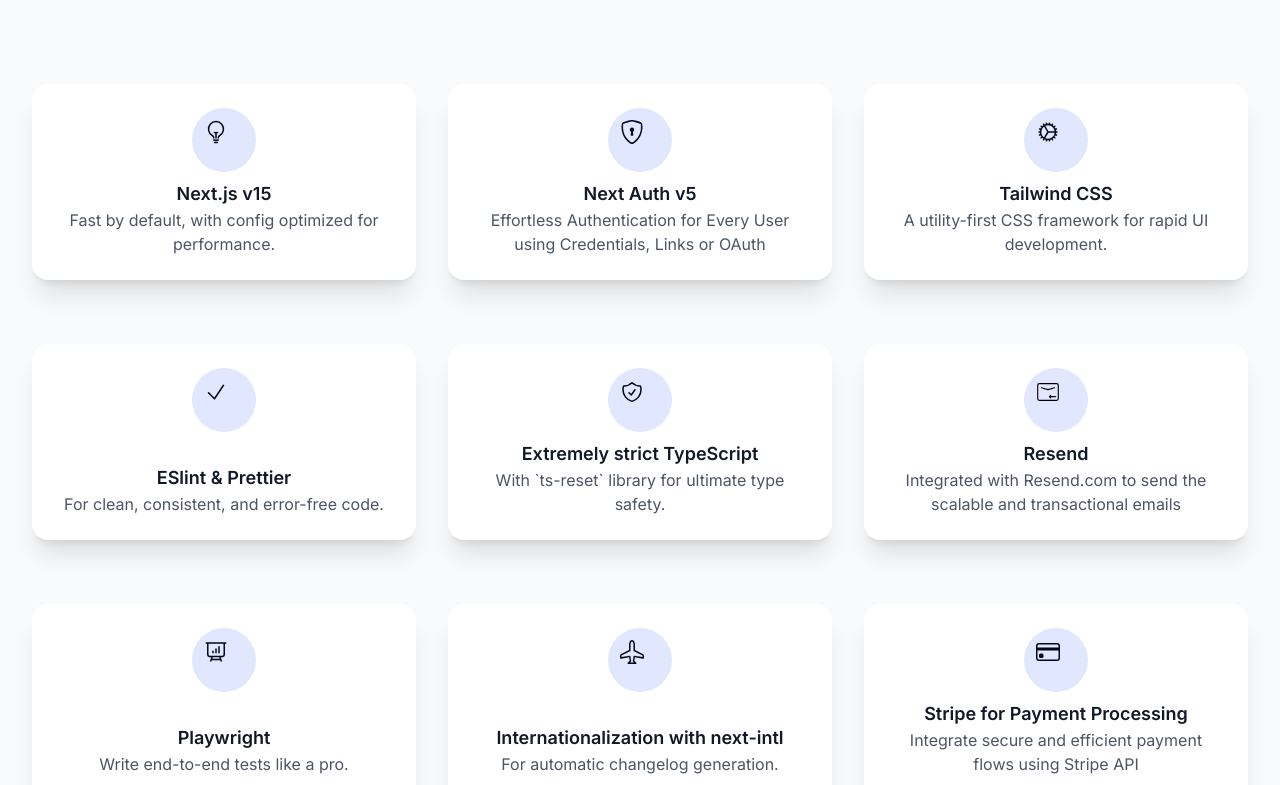
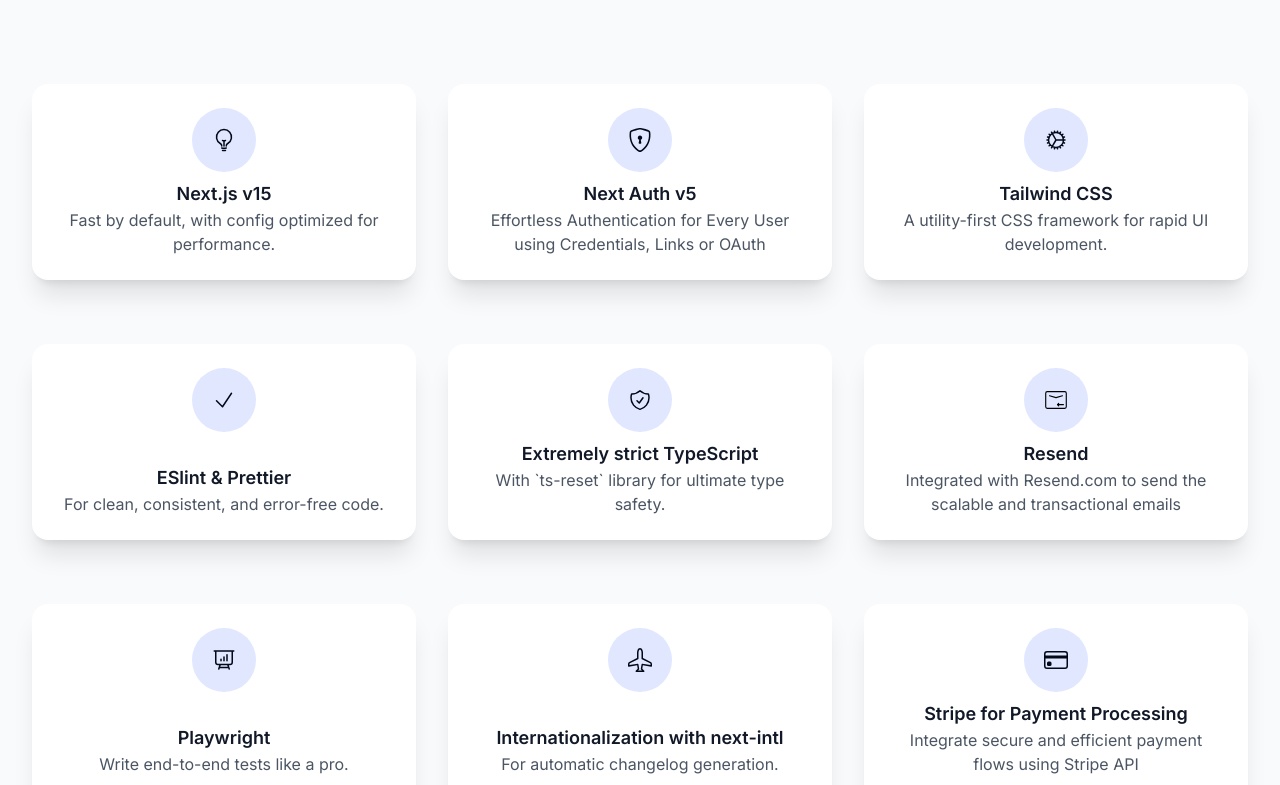
Before and after one commit to priyankpatel40/next15-starter, a Next.js app: page /home in a window 1280 px wide. Shown: the part 975-1760 px from the top of the page. Built offline with nearby package versions, Linux system fonts and the light colour scheme; no server answers.

Commit message:
Update features.tsx

```diff
--- a/components/ui/features.tsx
+++ b/components/ui/features.tsx
@@ -19,7 +19,7 @@
               style={{ animationDelay: `${index * 0.1}s` }}
             >
               <div className="mb-2 flex size-16 items-center justify-center rounded-full bg-indigo-100 dark:bg-indigo-900">
-                <div className="size-10">{singleItem.icon}</div>
+                {singleItem.icon}
               </div>
               <div className="text-center">
                 <h3 className="text-lg font-semibold text-gray-900 dark:text-white">
```
